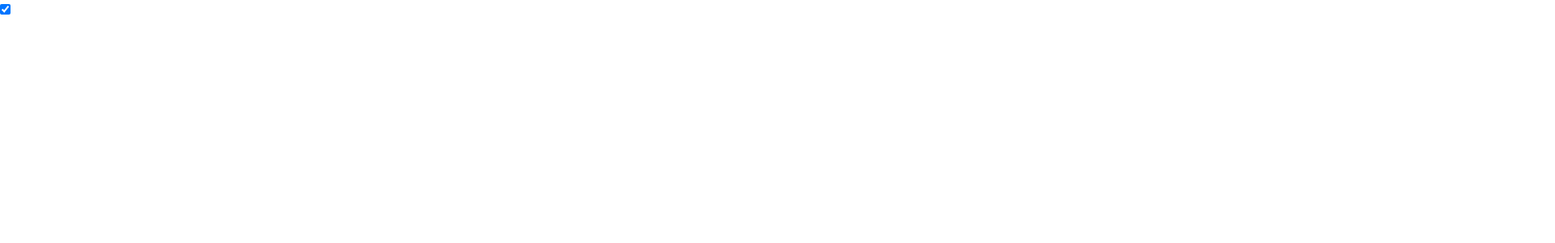
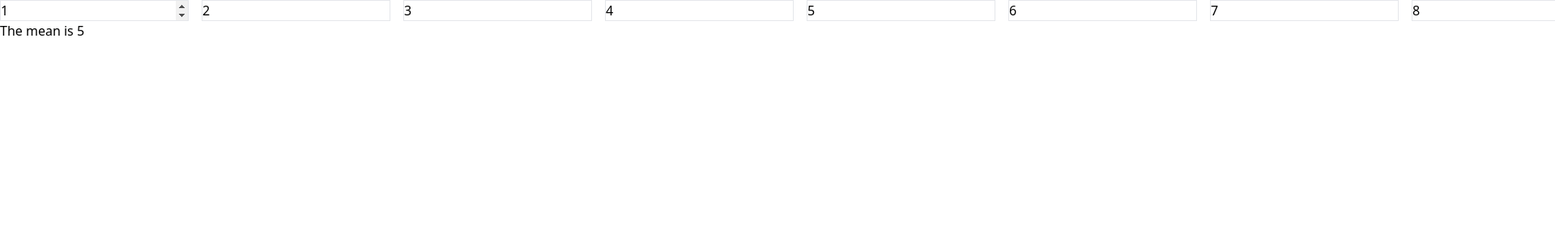
Before and after one commit to nastiko/react-theory, a React (Create React App) app: page / in a window 1280 px wide. Shown: the top 300 px of the page at 81% size, 1920 px wide, since content can reach past the window. Built offline with nearby package versions, Linux system fonts and the light colour scheme; the HTML template or start-up script is replaced by a standard one.

Commit message:
practise: Binding inputs to an array in React

```diff
--- a/src/App.js
+++ b/src/App.js
@@ -1,13 +1,38 @@
 import React, {useState} from 'react';
 
 function App() {
-    const [checked, setChecked] = useState(true);
+    const [notes, setNotes] = useState([1, 2, 3, 4, 5, 6, 7, 8, 9]);
+
+    function getMean(arr) {
+        let mean = 0;
+
+        for (let elem of arr) {
+            mean += elem;
+        }
+
+        return mean / arr.length;
+    }
+
+    function changeHandler(i, event) {
+        const value = parseInt(event.target.value);
+        setNotes([...notes.slice(0, i), value, ...notes.slice(i + 1)]);
+    }
+
+    const mean = notes.map((note, i) => {
+        return <input
+            className="border-[1px] border-[#0000000]"
+            type="number"
+            value={note}
+            key={i}
+            onChange={event => changeHandler(i, event)}/>
+    })
 
     return (
         <>
-            <div>
-                <input type="checkbox" defaultChecked={checked}/>
+            <div className="flex gap-4">
+                {mean}
             </div>
+            <p>The mean is {getMean(notes)}</p>
         </>
     )
 }
```
